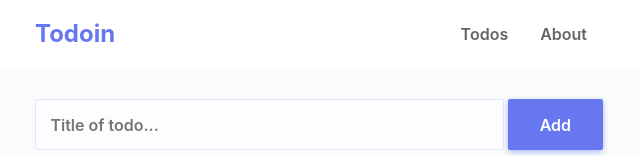
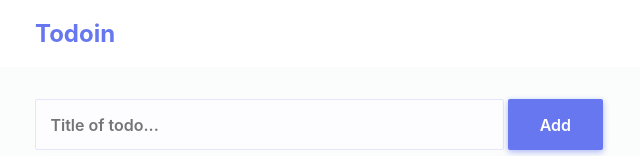
Before and after one commit to muhammadpauzi/todoin-app, a Svelte app: page / in a window 1280 px wide. Shown: the top 156 px of the page, without its empty margins (321-961 px from the left). Built offline with nearby package versions, Linux system fonts and the light colour scheme.

Commit message:
Remove navbar's links

```diff
--- a/src/components/Navbar.svelte
+++ b/src/components/Navbar.svelte
@@ -1,15 +1,6 @@
 <nav class="flex ai-c bg-white">
-    <div class="container flex jc-sb ai-c">
+    <div class="container">
         <a href="/" class="logo">Todoin</a>
-
-        <ul class="flex">
-            <li>
-                <a href="/" class="py-1 px-2">Todos</a>
-            </li>
-            <li>
-                <a href="/" class="py-1 px-2">About</a>
-            </li>
-        </ul>
     </div>
 </nav>
 
```
